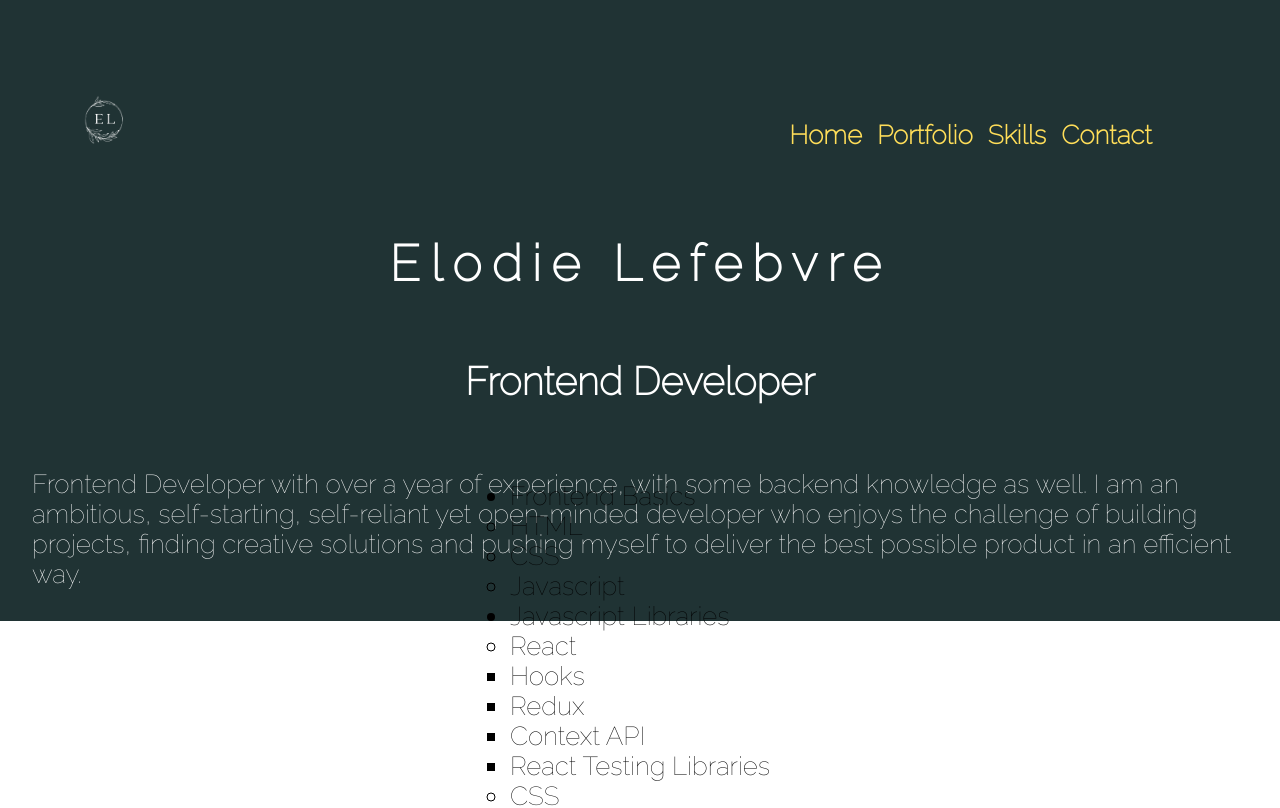
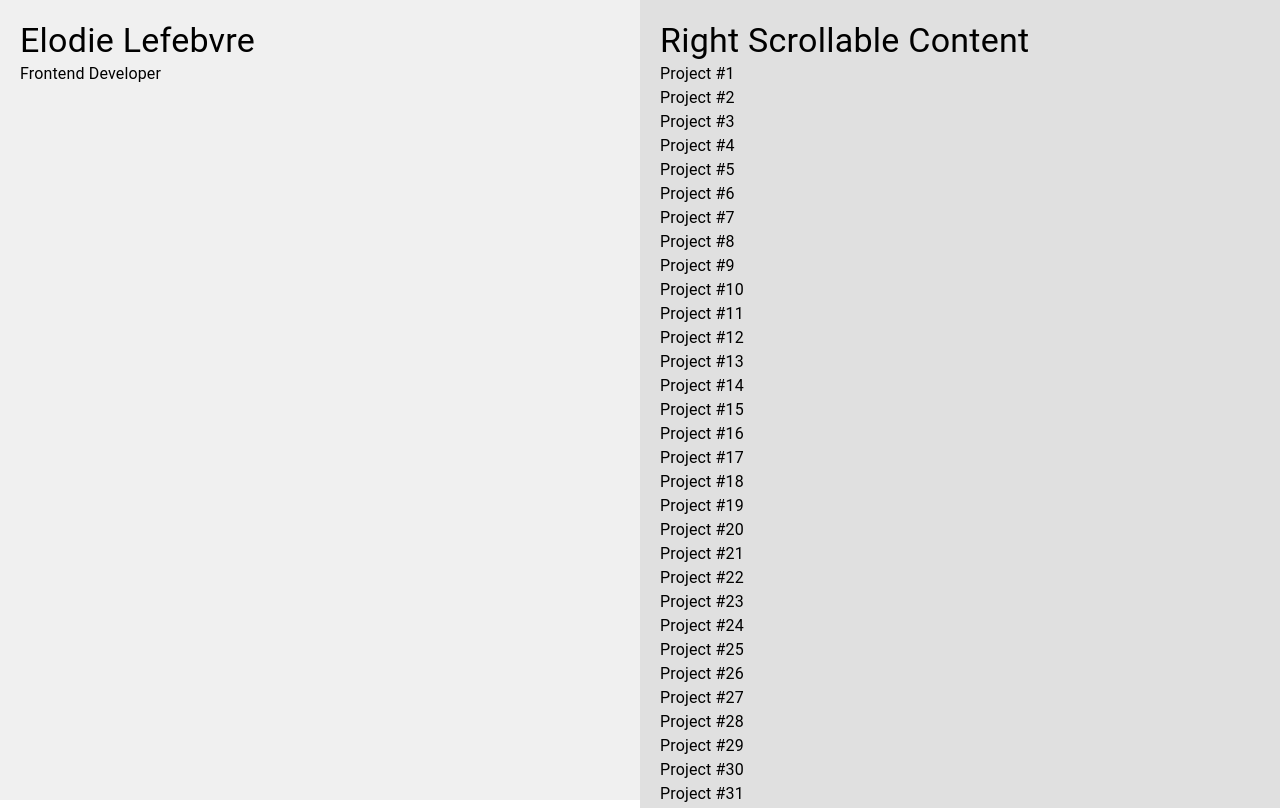
Before and after one commit to EL-Lefebvre/Portfolio-EL, a React (Create React App) app: page / in a window 1280 px wide. Shown: the top 808 px of the page. Built offline with nearby package versions, Linux system fonts and the light colour scheme.

Commit message:
revamping portfolio design initial layout

```diff
--- a/public/index.html
+++ b/public/index.html
@@ -10,10 +10,10 @@
       content="Web site created using create-react-app"
     />
     <link rel="apple-touch-icon" href="%PUBLIC_URL%/logo192.png" />
-
     <link rel="preconnect" href="https://fonts.googleapis.com">
     <link rel="preconnect" href="https://fonts.gstatic.com" crossorigin>
-    <link href="https://fonts.googleapis.com/css2?family=Raleway:wght@100&display=swap" rel="stylesheet">
+    <link href="https://fonts.googleapis.com/css2?family=Oswald:wght@200..700&display=swap" rel="stylesheet">
+
     <!--
       manifest.json provides metadata used when your web app is installed on a
       user's mobile device or desktop. See https://developers.google.com/web/fundamentals/web-app-manifest/
--- a/src/App.tsx
+++ b/src/App.tsx
@@ -7,15 +7,14 @@ import Skills from "./components/skillsSection/Skills";
 import Home from "./components/Home";
 import Contact from "./components/Contact";
 import Portfolio from "./components/Portfolio";
-import Sidebar from "./components/Sidebar"
+import Sidebar from "./components/Sidebar";
 function App() {
   return (
     <Wrapper>
       <Router>
-      <Sidebar />
-        <Main>
-          <Switch>
-          <Route exact path="/skills">
+        {/* <Sidebar /> */}
+        <Switch>
+          {/* <Route exact path="/skills">
               <Skills />
             </Route>
             <Route  exact path="/portfolio">
@@ -23,12 +22,11 @@ function App() {
             </Route>
             <Route exact path="/contact">
               <Contact />
-            </Route>
-            <Route exact path="/">
-              <Home />
-            </Route>
-          </Switch>
-        </Main>
+            </Route> */}
+          <Route exact path="/">
+            <Home />
+          </Route>
+        </Switch>
         <GlobalStyles />
       </Router>
     </Wrapper>
@@ -36,11 +34,9 @@ function App() {
 }
 
 const Wrapper = styled.div`
-max-width:100vw;
+  width: 100%;
 `;
-const Main = styled.div`
-height:120vh;
-
-
-`;
+// const Main = styled.div`
+//   height: 120vh;
+// `;
 export default App;
--- a/src/GlobalStyles.js
+++ b/src/GlobalStyles.js
@@ -1,9 +1,11 @@
 import { createGlobalStyle } from "styled-components";
 
 const GlobalStyles = createGlobalStyle`
+@import url('https://fonts.googleapis.com/css2?family=Oswald:wght@200;400;700&display=swap');
+
 body {
     margin: 0;
-    font-family: -apple-system, BlinkMacSystemFont, 'Segoe UI', 'Roboto', 'Oxygen',
+    font-family: -apple-system, BlinkMacSystemFont, 'Segoe UI', 'Roboto', 'Oxygen', 'Oswald',
       'Ubuntu', 'Cantarell', 'Fira Sans', 'Droid Sans', 'Helvetica Neue', 'Raleway',
       sans-serif;
     -webkit-font-smoothing: antialiased;
@@ -12,11 +14,9 @@ body {
     font-size: calc(10px + 2vmin);
 
   }
-
   code {
-    font-family: source-code-pro, 'Poppins',
-      monospace;
-
+    font-family: 'Oswald', sans-serif;
+    font-weight: 400; /* Default weight */
   }
 
   *{
@@ -24,6 +24,7 @@ body {
       font-family: 'Raleway', sans-serif;
   }
 
+
 `;
 
 export default GlobalStyles;
--- /dev/null
+++ b/src/components/Home.css
@@ -0,0 +1,27 @@
+.pageContainer {
+  display: flex;
+  height: 100%;
+  width: 100vw;
+}
+
+.staticSection {
+  position: fixed;
+  top: 0;
+  left: 0;
+  width: 50%;
+  height: 100%;
+  padding: 20px;
+  background-color: #f0f0f0;
+  box-sizing: border-box;
+  overflow: hidden;
+}
+
+.scrollableSection {
+  margin-left: 50%;
+  overflow-y: auto;
+  height: 100%;
+  width: 50%;
+  padding: 20px;
+  background-color: #e0e0e0;
+  box-sizing: border-box;
+}
--- a/src/components/Home.tsx
+++ b/src/components/Home.tsx
@@ -1,89 +1,25 @@
-import styled, { keyframes } from "styled-components";
-import Background from "../assets/background-3.jpg";
-import Box from '@mui/material/Box'
-import Skills from "./skillsSection/Skills"
+import React from "react";
+import { Box, Typography } from "@mui/material";
+import "./Home.css";
+
 const Home = () => {
   return (
-    <Box sx={{  backgroundColor: '#203334'}}>
+    <Box className="pageContainer">
+      <Box className="staticSection">
+        <Typography variant="h4">Elodie Lefebvre</Typography>
+        <Typography variant="body1">Frontend Developer </Typography>
+      </Box>
 
-
-      <Main style={{  color: 'white'}}>
-        <TitleDiv  >
-          <h1>Elodie Lefebvre</h1>
-        </TitleDiv>
-        <SubContainer>
-          <h2>Frontend Developer</h2>
-        </SubContainer>
-      </Main>
-<Box>
-  <Box p={4} style={{  color: 'white'}}>
-
-Frontend Developer with over a year of experience, with some backend knowledge as well. I am an ambitious, self-starting, self-reliant yet open-minded developer who enjoys the challenge of building projects, finding creative solutions and pushing myself to deliver the best possible product in an efficient way.
-  </Box>
-
-<Skills />
-
-</Box>
+      <Box className="scrollableSection">
+        <Typography variant="h4">Right Scrollable Content</Typography>
+        {[...Array(80)].map((_, index) => (
+          <Typography key={index} variant="body1">
+            Project #{index + 1}
+          </Typography>
+        ))}
+      </Box>
     </Box>
   );
 };
-const fade = keyframes`{
-    from{
-
-      opacity: 0;
-
-    }
-    to{
-
-        opacity: 1;
-
-      }
-   }`;
-const Wrapper = styled.div`
-
-max-width:100;
-  display: flex;
-  justify-content: center;
-  align-items: center;
-
-`;
-const Main = styled.div`
-
-  z-index: 3;
-  color: black;
-  display: flex;
-  justify-content: center;
-  align-items: center;
-  flex-direction: column;
-padding-top:200px;
-  max-width: 100vw;
-  animation: ${fade} 1s ease-in;
-  @media (min-width: 200px) and (max-width:700px){
-    width:98vw;
-
-      }
-`;
-const MainClip = styled.video`
-width:100vw;
-height:100vh;
-object-fit: cover;
-position: fixed;
-left: 0;
-right:0;
-top:0;
-bottom:0;
-z-index: -1;
-`
-const TitleDiv = styled.div`
-letter-spacing: 10px;
-font-size: 25px;
-
-`;
-
-const SubContainer = styled.div`
-
-  font-weight: bolder;
-  animation: ${fade} 3s ease-in;
-`;
 
 export default Home;
```
Also changed, not shown: src/data/projects.json (added, +23 -0 lines), 1 other file (tests, documents, lock files or other folders).
